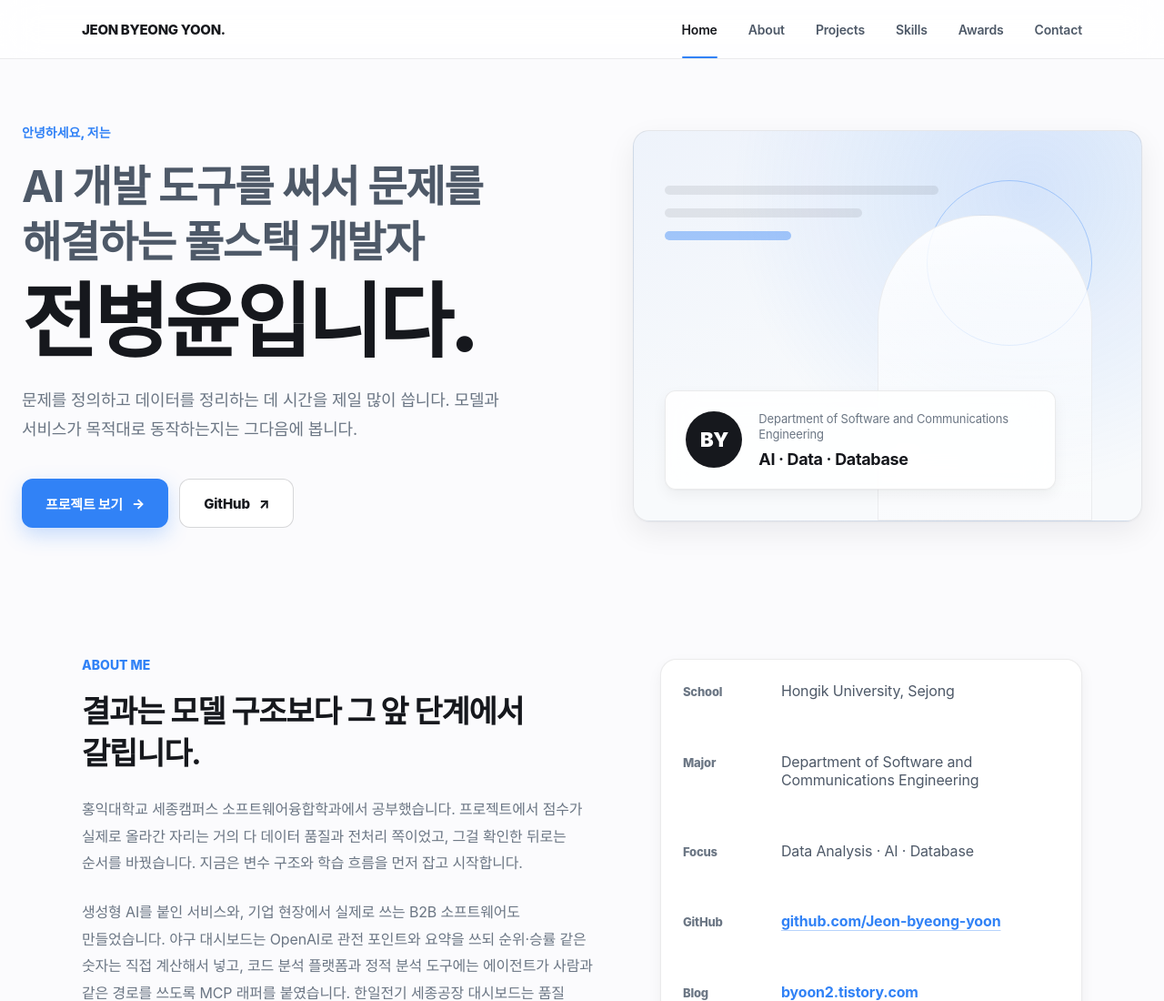
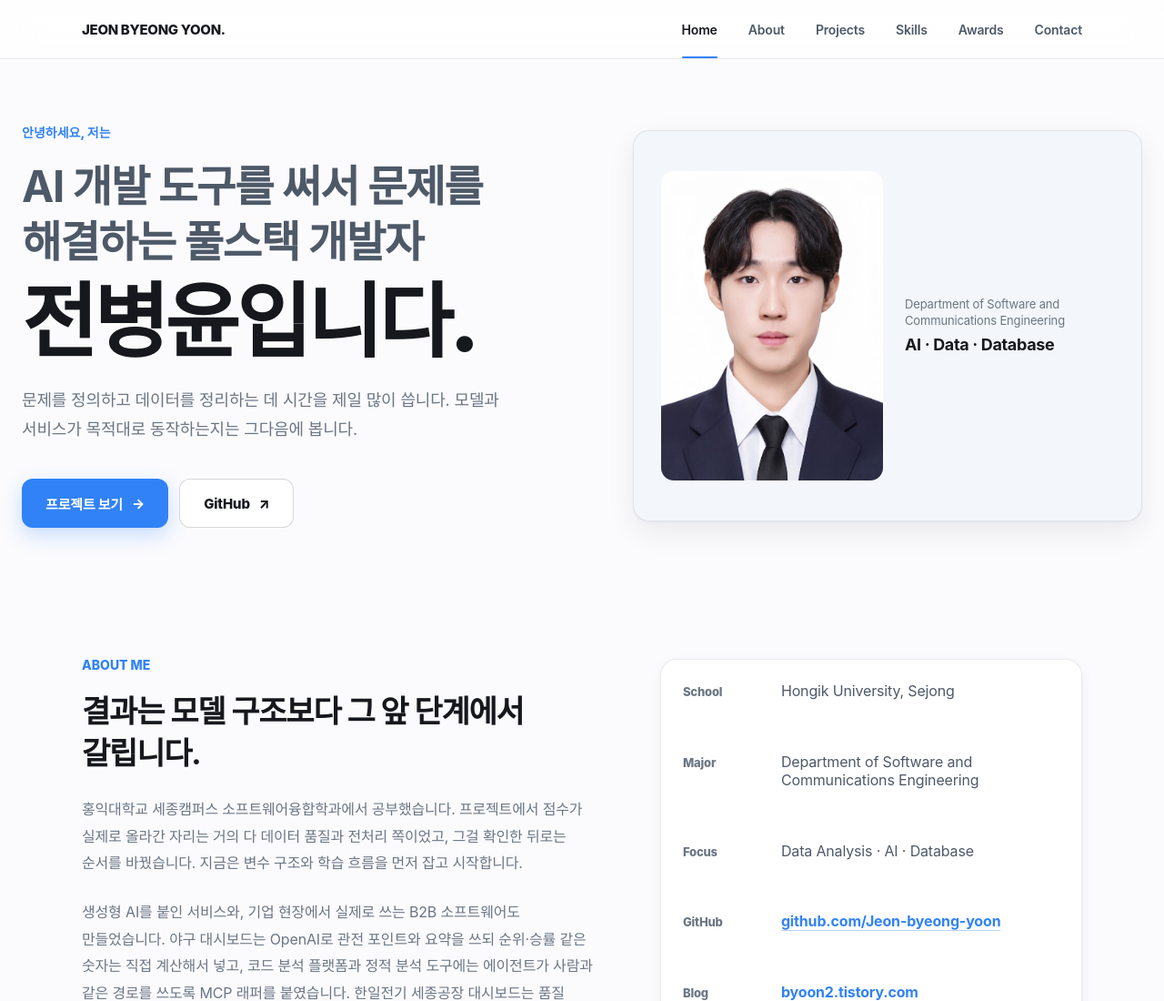
Before and after one commit to Jeon-byeong-yoon/portfolio, a plain HTML site: page index.html in a window 1280 px wide. Shown: the top 1100 px of the page at 91% size. Drawn offline with Linux system fonts and the light colour scheme.

Commit message:
feat: add profile photo to portfolio hero

```diff
--- a/index.html
+++ b/index.html
@@ -47,17 +47,12 @@
           </div>
         </div>
         <div class="hero-visual" aria-label="전병윤 포트폴리오 비주얼">
+          <img class="profile-photo" src="assets/profile-photo.jpg" alt="전병윤 증명사진" />
           <div class="profile-panel">
-            <div class="profile-mark">BY</div>
             <div>
               <span>Department of Software and Communications Engineering</span>
               <strong>AI · Data · Database</strong>
             </div>
-          </div>
-          <div class="visual-lines">
-            <span></span>
-            <span></span>
-            <span></span>
           </div>
         </div>
       </section>
--- a/styles.css
+++ b/styles.css
@@ -229,67 +229,28 @@ p {
 .hero-visual {
   min-height: 430px;
   min-width: 0;
-  position: relative;
-  overflow: hidden;
+  display: grid;
+  grid-template-columns: minmax(0, 1fr) minmax(190px, 230px);
+  align-items: center;
+  gap: 24px;
+  padding: 30px;
   border: 1px solid var(--line);
   border-radius: var(--radius);
-  background:
-    radial-gradient(circle at 78% 16%, rgba(49, 130, 246, 0.16), transparent 58%),
-    linear-gradient(160deg, #eef3fb, #f8fafc 62%);
+  background: #f3f6fa;
   box-shadow: var(--shadow-md);
 }
 
-.hero-visual::before {
-  content: "";
-  position: absolute;
-  inset: 54px 54px auto auto;
-  width: 180px;
-  height: 180px;
-  border: 1px solid rgba(49, 130, 246, 0.34);
-  border-radius: 50%;
+.profile-panel {
+  min-width: 0;
 }
 
-.hero-visual::after {
-  content: "";
-  position: absolute;
-  right: 54px;
-  bottom: 0;
-  width: 42%;
-  height: 78%;
-  border-radius: 999px 999px 0 0;
-  border: 1px solid rgba(2, 8, 23, 0.06);
-  background: linear-gradient(180deg, rgba(255, 255, 255, 0.9), rgba(255, 255, 255, 0.28));
-}
-
-.profile-panel {
-  position: absolute;
-  left: 34px;
-  bottom: 34px;
-  z-index: 1;
-  width: min(430px, calc(100% - 68px));
-  padding: 22px;
-  border: 1px solid var(--line);
-  border-radius: var(--radius-sm);
-  background: rgba(255, 255, 255, 0.86);
-  backdrop-filter: blur(16px);
-  box-shadow: var(--shadow-sm);
-  display: flex;
-  gap: 18px;
-  align-items: center;
-}
-
-.profile-mark {
-  flex: 0 0 auto;
-  width: 62px;
-  height: 62px;
-  border-radius: 50%;
-  display: grid;
-  place-items: center;
-  background: var(--text);
-  color: #fff;
-  font-weight: 900;
-  font-size: 22px;
-  letter-spacing: -0.02em;
+.profile-photo {
+  display: block;
+  width: 100%;
+  height: 340px;
+  object-fit: cover;
+  object-position: center 24%;
+  border-radius: 14px;
 }
 
 .profile-panel span {
@@ -304,30 +265,6 @@ p {
   margin-top: 7px;
   font-size: 18px;
   letter-spacing: -0.02em;
-}
-
-.visual-lines {
-  position: absolute;
-  top: 60px;
-  left: 34px;
-  width: 54%;
-  display: grid;
-  gap: 15px;
-}
-
-.visual-lines span {
-  height: 10px;
-  border-radius: 999px;
-  background: rgba(2, 8, 23, 0.08);
-}
-
-.visual-lines span:nth-child(2) {
-  width: 72%;
-}
-
-.visual-lines span:nth-child(3) {
-  width: 46%;
-  background: rgba(49, 130, 246, 0.42);
 }
 
 .about {
@@ -1246,6 +1183,7 @@ p {
 
   .hero-visual {
     min-height: 340px;
+    padding: 24px;
   }
 
   .about {
@@ -1408,18 +1346,19 @@ p {
   }
 
   .hero-visual {
-    min-height: 300px;
+    min-height: 230px;
+    grid-template-columns: minmax(0, 1fr) 112px;
+    gap: 12px;
+    padding: 16px;
   }
 
   .hero {
     width: min(100% - 24px, 1100px);
   }
 
-  .profile-panel {
-    left: 18px;
-    right: 18px;
-    bottom: 18px;
-    width: auto;
+  .profile-photo {
+    height: 190px;
+    border-radius: 16px;
   }
 
   .skill-icons {
```
Also changed, not shown: assets/profile-photo.jpg (added), 1 other file.
